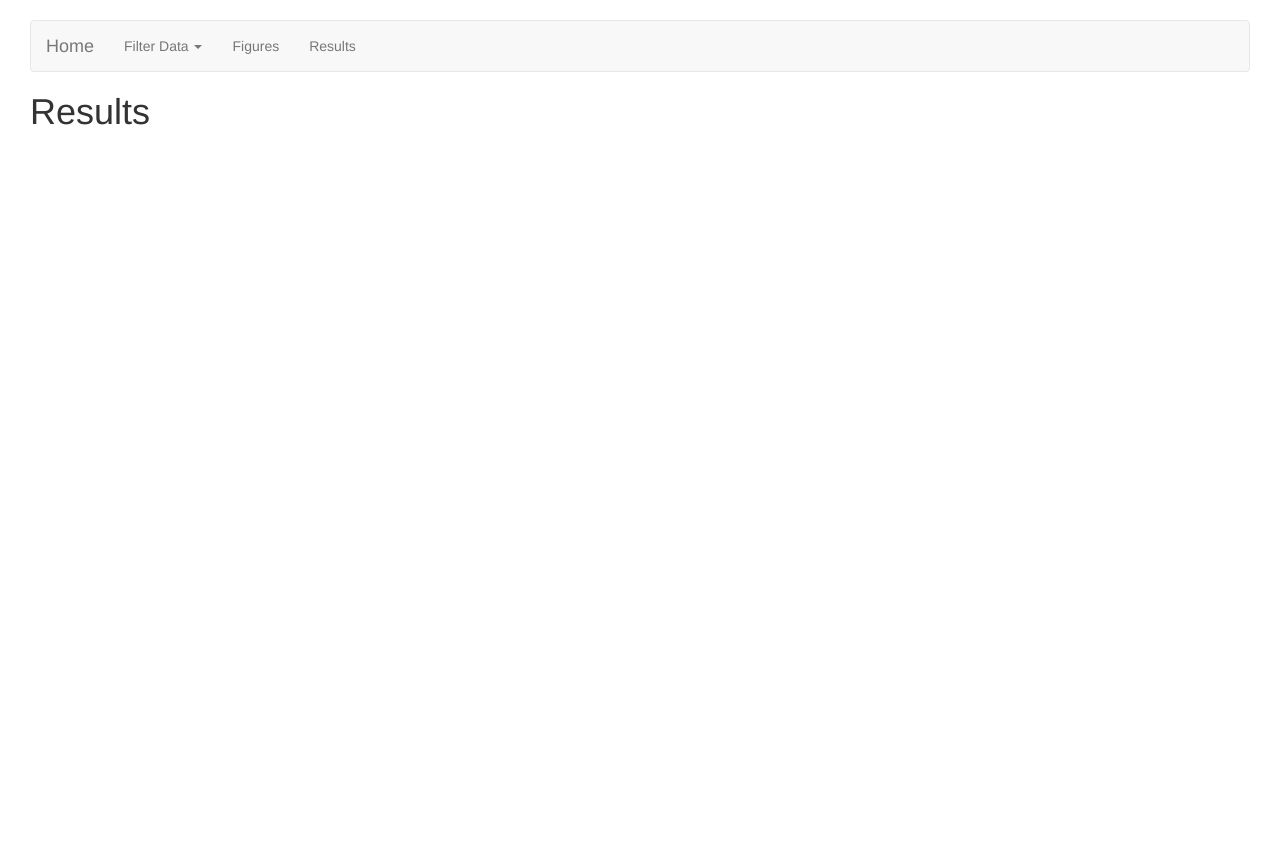
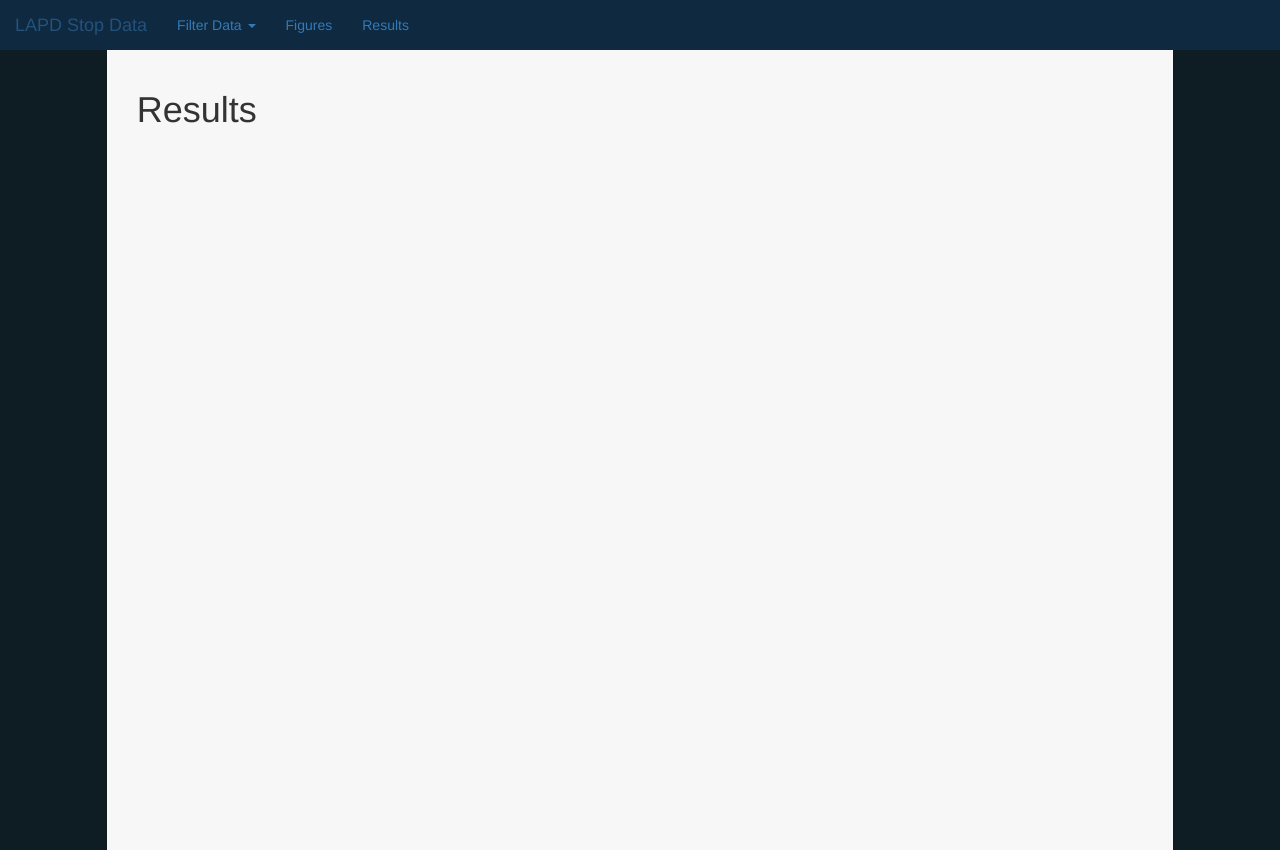
Before and after one commit to victor-lin/lapd-stop-data, a Flask app: page /results in a window 1280 px wide. Before the commit the page ends 125 px from the top, so only its background shows below. Run offline with Flask 2, Linux system fonts and the light colour scheme; parts of the project's set-up code (start-up, migrations or seed data) failed here and were passed over; some libraries are stand-ins or nearby versions.

Commit message:
Styling
inspired by http://www.lapdonline.org

```diff
--- a/LAPDStopData/static/style.css
+++ b/LAPDStopData/static/style.css
@@ -1,5 +1,13 @@
+html, body {
+    height: 100%;
+}
+
+nav {
+    background: #0f2940;
+}
+
 body {
-    padding: 20px 30px;
+    background: #0e1d23;
 }
 
 div.dataTables_wrapper {
@@ -10,6 +18,12 @@ div.dataTables_wrapper {
     text-align: center;
 }
 
+#content {
+    padding: 20px 30px;
+    background: #F7F7F7;
+    height: 100%;
+}
+
 .topic-image {
     width: 100px;
 }
--- a/LAPDStopData/templates/base.html
+++ b/LAPDStopData/templates/base.html
@@ -21,9 +21,9 @@
     {% endblock %}
   </head>
   <body>
-    <nav class="navbar navbar-default">
+    <nav>
       <div class="navbar-header">
-	<a class="navbar-brand" href="/">Home</a>
+        <a class="navbar-brand" href="/">LAPD Stop Data</a>
       </div>
       <div class="collapse navbar-collapse">
         <ul class="nav navbar-nav">
@@ -40,9 +40,11 @@
         </ul>
       </div>
     </nav>
+      <div id="content" class="col-md-10 col-md-offset-1">
         {% block body %}
           <!-- content -->
         {% endblock %}
       </div>
+    </div>
   </body>
 </html>
--- a/LAPDStopData/templates/start.html
+++ b/LAPDStopData/templates/start.html
@@ -1,7 +1,9 @@
 {% extends "base.html" %}
 {% block body %}
 {% include "tuple_counts.html" %}
-<button type="button" class="btn btn-default btn-sm" data-toggle="modal" data-target="#tuple-count-modal" title="Show number of tuples in each table">Show tuple counts</button>
+<div style="text-align: center">
+  <button type="button" class="btn btn-default btn-sm" data-toggle="modal" data-target="#tuple-count-modal" title="Show number of tuples in each table">Show tuple counts</button>
+</div>
 <h1 class="center">Los Angeles Police Department Stop Data</h1>
 <p class="center col-md-8 col-md-offset-2">Lorem ipsum dolor sit amet, consectetur adipiscing elit, sed do eiusmod tempor incididunt ut labore et dolore magna aliqua. Ut enim ad minim veniam, quis nostrud exercitation ullamco laboris nisi ut aliquip ex ea commodo consequat. Duis aute irure dolor in reprehenderit in voluptate velit esse cillum dolore eu fugiat nulla pariatur. Excepteur sint occaecat cupidatat non proident, sunt in culpa qui officia deserunt mollit anim id est laborum.</p>
 <div class="col-md-6 center">
```
Lines whose indentation alone changed are shown as unchanged.
